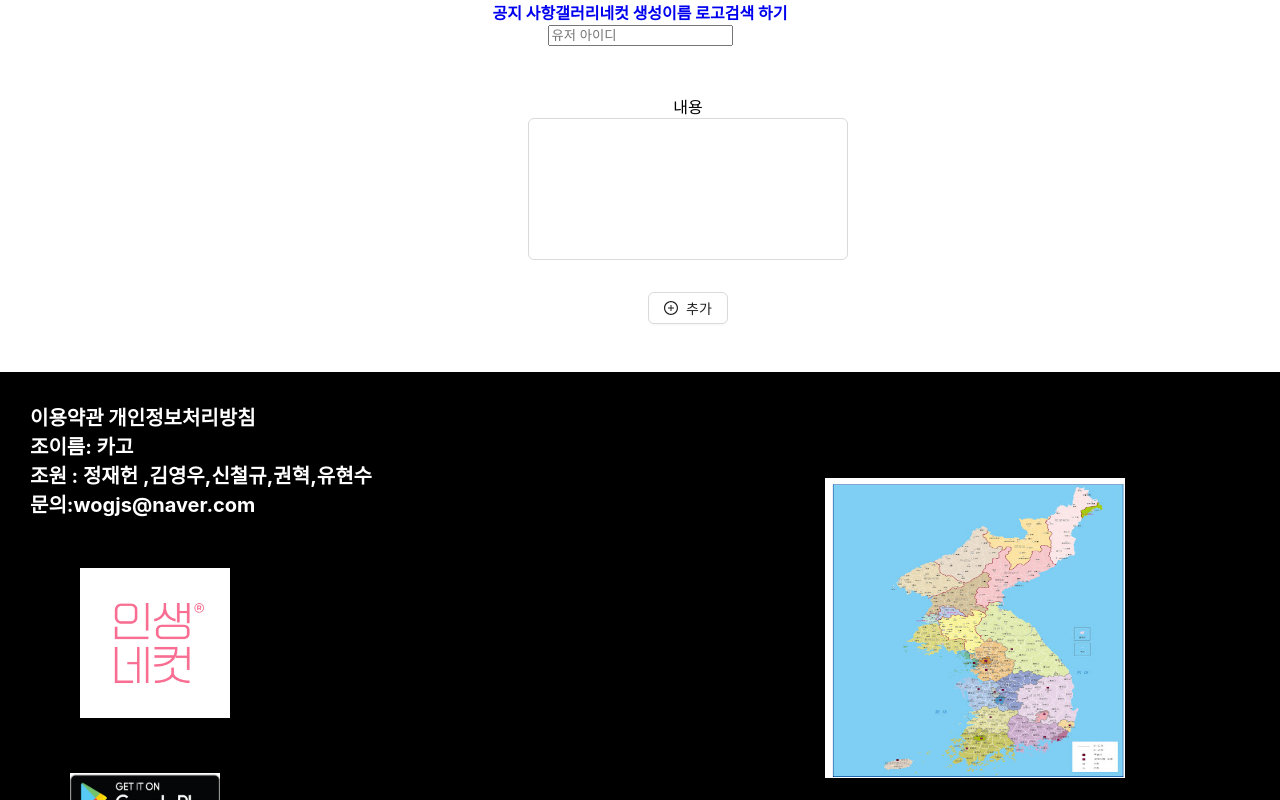
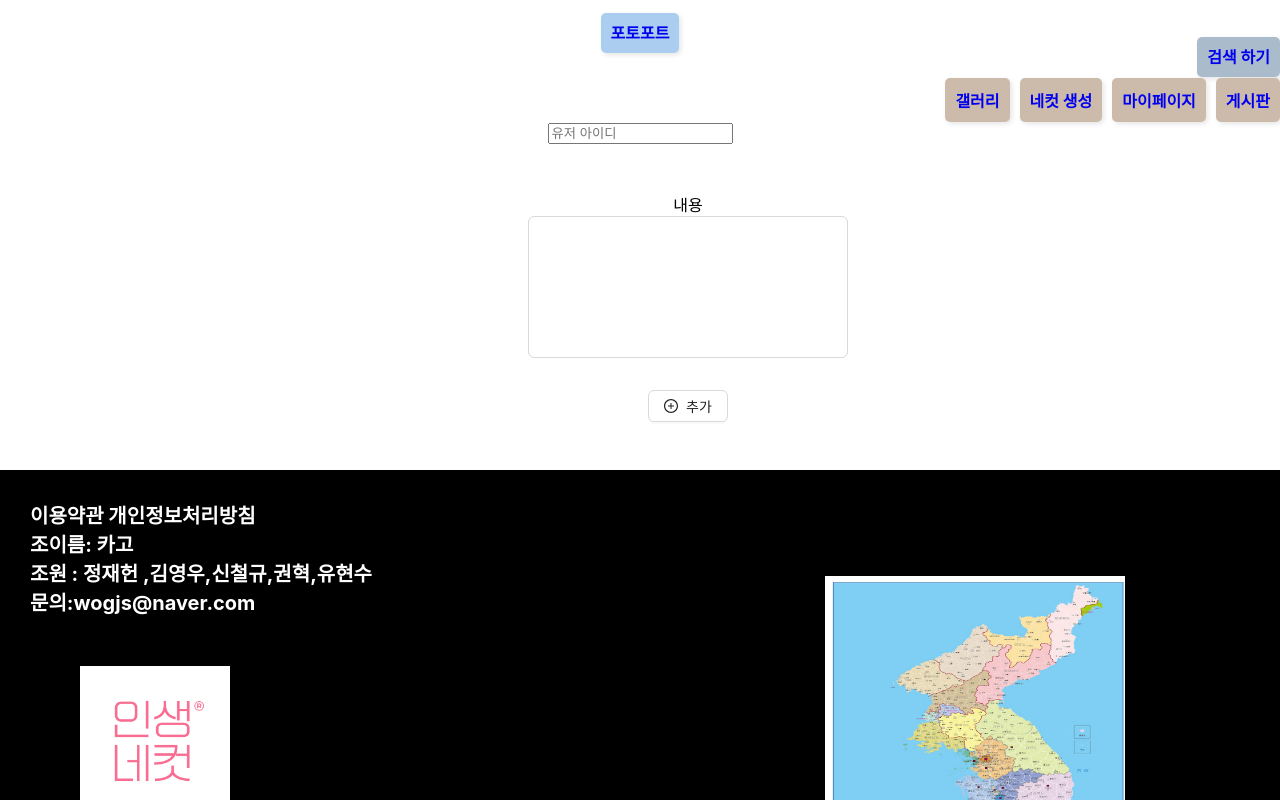
Before and after one commit to RabD0916/photoport, a React (Create React App) app in the folder front4/: page /Board in a window 1280 px wide. Shown: the top 800 px of the page. Built offline with nearby package versions, Linux system fonts and the light colour scheme.

Commit message:
nav수정

```diff
--- a/front4/src/Board.js
+++ b/front4/src/Board.js
@@ -1,7 +1,7 @@
 import React, { useState } from "react"
 import styled from "styled-components"
 import { Button } from "antd"
-// import { Link } from "react-router-dom"
+import { Link } from "react-router-dom"
 // import Axios from "axios"
 import { PlusCircleOutlined } from "@ant-design/icons"
 import DetailList from "./Create.js"
--- a/front4/src/Main.js
+++ b/front4/src/Main.js
@@ -1,4 +1,3 @@
-// Main.js
 import React, { useEffect, useState } from 'react';
 import './main.css';
 
@@ -7,7 +6,7 @@ const Main = (props) => {
 
     useEffect(() => {
         const interval = setInterval(() => {
-            setSlideIndex((prevIndex) => (prevIndex + 1) % 3); // 여기서 3은 이미지의 개수에 맞게 수정해주세요
+            setSlideIndex((prevIndex) => (prevIndex + 1) % 2); // 여기서 3은 이미지의 개수에 맞게 수정해주세요
         }, 5000);
 
         return () => clearInterval(interval);
@@ -30,10 +29,10 @@ const Main = (props) => {
             </div>
             <div className="mainsecond">
                 <div className="second">
-                    <div className={`second1 ${slideIndex === 0 ? 'active' : ''}`}>
+                    <div className="second1" style={{ display: slideIndex === 0 ? 'block' : 'none' }}>
                         <img className="seimg" src="/one.jpg" alt="짱구 독사진 포즈" />
                     </div>
-                    <div className={`second1 ${slideIndex === 1 ? 'active' : ''}`}>
+                    <div className="second1" style={{ display: slideIndex === 1 ? 'block' : 'none' }}>
                         <img className="seimg" src="/one1.jpg" alt="수지 독사진 포즈" />
                     </div>
                     <div className="second2">포즈2</div>
--- a/front4/src/Nav.js
+++ b/front4/src/Nav.js
@@ -11,11 +11,20 @@ function Nav() {
     return(
         <>
             <nav className="navbar">
-                <Link to={"/"} className={"navMenu left"}>공지 사항</Link>
-                <Link to={"/user/" + userId} className={"navMenu left"}>갤러리</Link>
-                <Link to={"/"} className={"navMenu"}>네컷 생성</Link>
-                <Link to={"/"} className={"navMenu right"}>이름 로고</Link>
-                <Link to={"/"} className={"navMenu right"}>검색 하기</Link>
+                <div className="centerLink">
+                    <Link to={"/"} className={"center"}>포토포트</Link>
+                </div>
+                <div className="rightLinks">
+                    <div className="searchLink">
+                        <Link to={"/"} className={"right"}>검색 하기</Link>
+                    </div>
+                    <div className="otherLinks">
+                        <Link to={"/user/" + userId} className={"downright"}>갤러리</Link>
+                        <Link to={"/"} className={"downright"}>네컷 생성</Link>
+                        <Link to={"/"} className={"downright"}>마이페이지</Link>
+                        <Link to={"/"} className={"downright"}>게시판</Link>
+                    </div>
+                </div>
             </nav>
 
             <input type={"text"} placeholder={"유저 아이디"} value={userId} onChange={saveUserId}></input>
```
